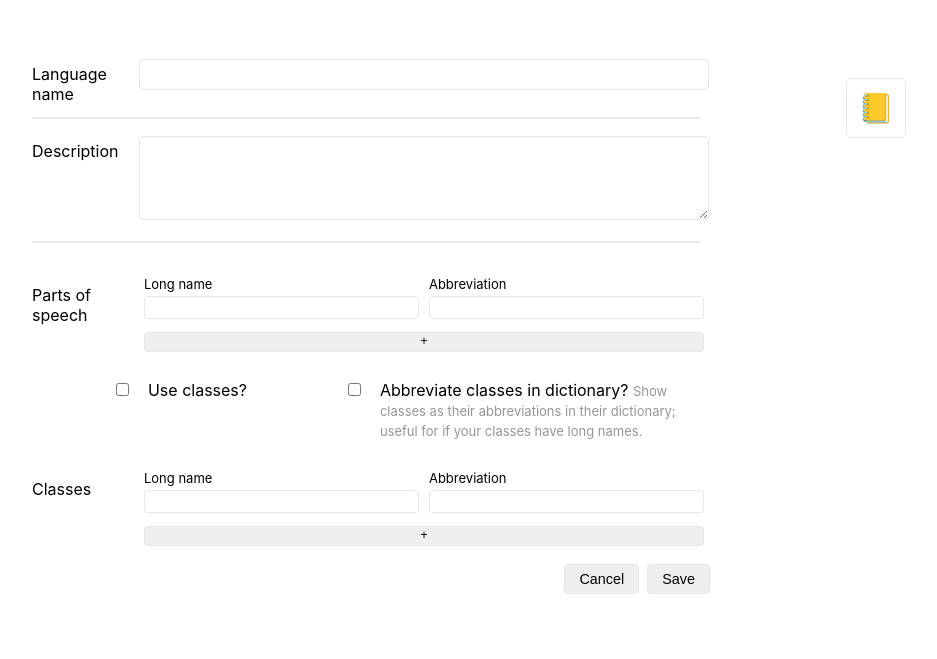
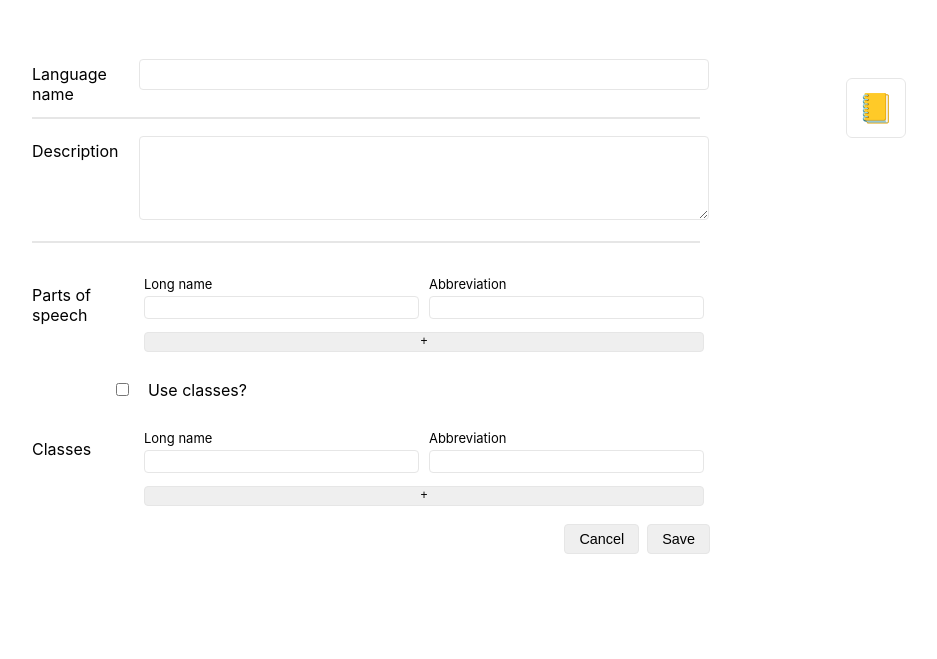
Before and after one commit to seaming/lang-tool, a Python web app: template templates/edit_lang.html in a window 1280 px wide. Shown: the top 659 px of the page, without its empty margins (274-1211 px from the left). Run offline with Jinja, Linux system fonts and the light colour scheme; the template is opened without the code that fills it, so the values that code supplies are empty.

Commit message:
remove class abbreviation

```diff
--- a/models.py
+++ b/models.py
@@ -16,7 +16,6 @@ class Language(BaseModel):
     description = TextField(default='')
 
     use_classes = BooleanField(default=True)
-    abbreviate_classes = BooleanField(default=False)
 
     def parts_of_speech(self):
         return self.classifiers.where(WordClassifier.type == CLASSIFIER_TYPE_POS)
--- a/templates/edit_lang.html
+++ b/templates/edit_lang.html
@@ -53,11 +53,6 @@
   <div class="row">
     <div class="col-2"><input type="checkbox" name="use_classes" {% if lang.use_classes %}checked{% endif %} class="float-right"></div>
     <div class="col-3 form-label">Use classes?</div>
-
-    <div class="col-1"><input type="checkbox" name="abbreviate_classes" {% if lang.abbreviate_classes %}checked{% endif
-        %} class="float-right"></div>
-    <div class="col-6 form-label">Abbreviate classes in dictionary? <span class="text-muted small">Show classes as
-        their abbreviations in their dictionary; useful for if your classes have long names.</span></div>
   </div>
 
   <br>
--- a/views.py
+++ b/views.py
@@ -87,8 +87,6 @@ def save_lang(code):
     lang.name = request.form.get('name', 'Unnamed language')
     lang.description = request.form.get('description', '')
     lang.use_classes = request.form.get('use_classes') is not None
-    lang.abbreviate_classes = request.form.get(
-        'abbreviate_classes') is not None
     lang.save()
 
     classifiers = {}
```
